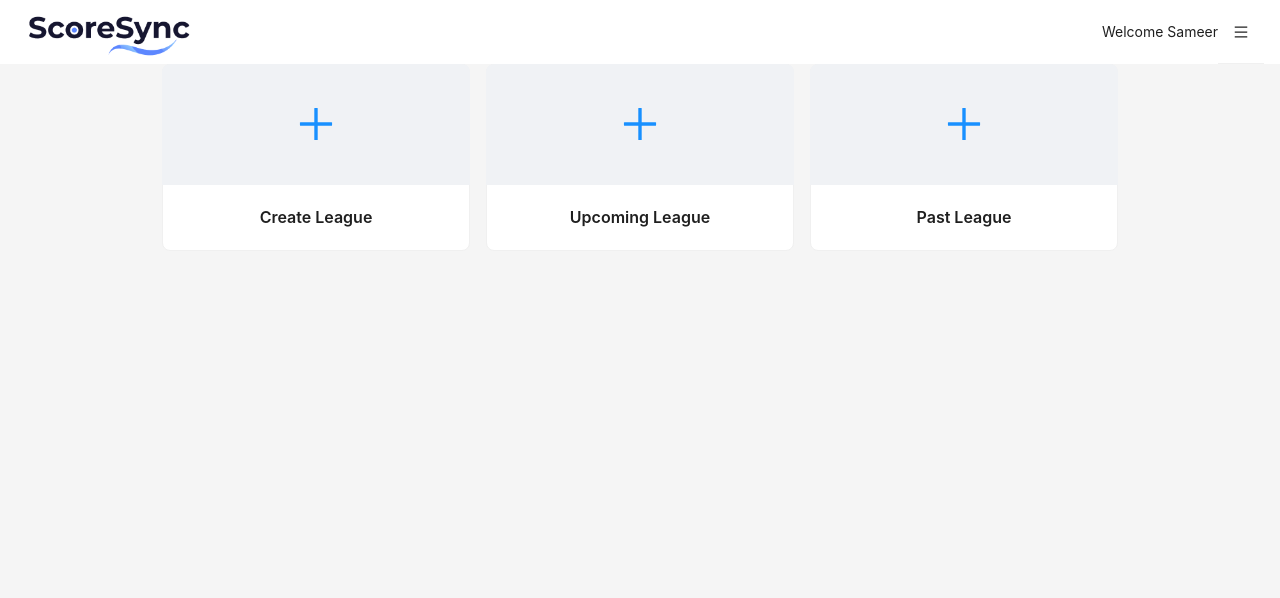
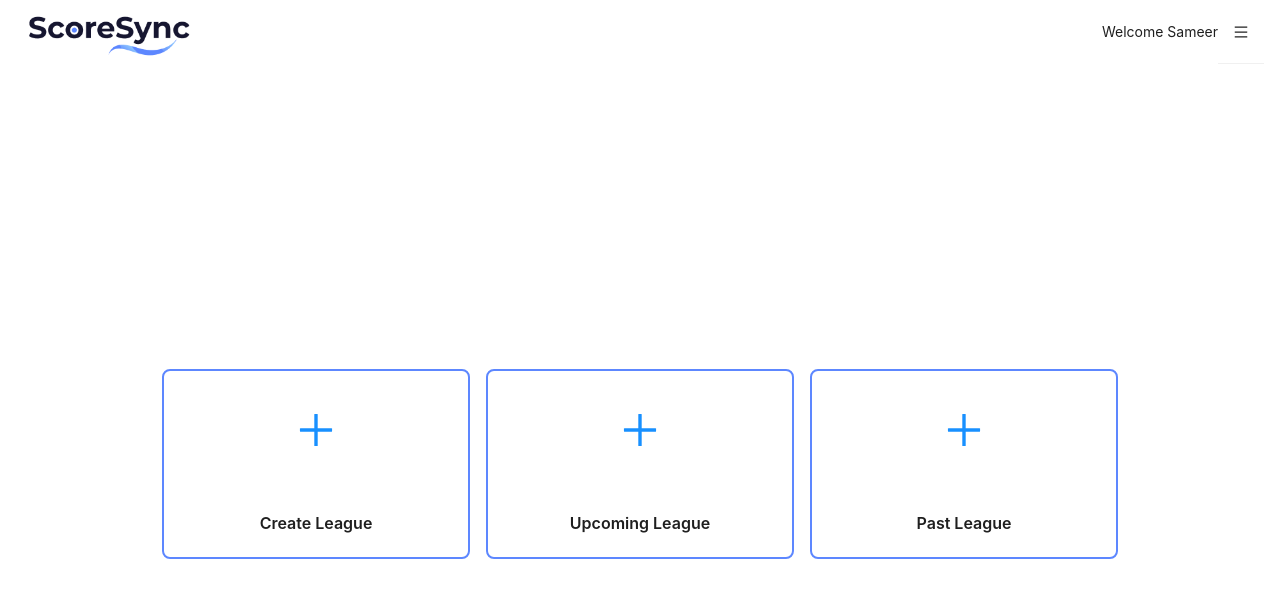
Before and after one commit to score-sync/scoresync, a React (Vite) app: page / in a window 1280 px wide. Shown: the top 598 px of the page. Built offline with nearby package versions, Linux system fonts and the light colour scheme.

Commit message:
fix: :bug: multiple changes

```diff
--- a/src/App.tsx
+++ b/src/App.tsx
@@ -8,7 +8,7 @@ function App() {
   return (
     <QueryClientProvider client={queryClient}>
       <Flex gap="middle" wrap>
-        <Layout>
+        <Layout style={{ minHeight: '100vh' }}>
           <Content>
             <AppRouter />
           </Content>
--- a/src/components/AddPanel/AddPanel.tsx
+++ b/src/components/AddPanel/AddPanel.tsx
@@ -1,62 +1,38 @@
-import { Card, Row, Col, Layout } from 'antd';
-import { PlusOutlined } from '@ant-design/icons';
+import { Row, Col, Layout } from 'antd';
 import { useNavigate } from 'react-router-dom';
 import { RoutePath } from '../Router/types';
+import { PanelCard } from './PanelCard';
 
 const { Content } = Layout;
 
 const AddPanel = () => {
   const navigate = useNavigate();
   return (
-    <Content>
-      <Row justify="center" gutter={16} style={{ minHeight: '100vh' }}>
+    <Content style={{ alignContent: 'center' }}>
+      <Row justify="center" align="middle" gutter={16} style={{ height: '100vh', background: '#fff' }}>
         <Col span={6}>
-          <Card
-            hoverable
-            style={{ textAlign: 'center' }}
-            cover={
-              <div style={{ padding: '40px 0', backgroundColor: '#f0f2f5' }}>
-                <PlusOutlined style={{ fontSize: '40px', color: '#1890ff' }} />
-              </div>
-            }
-            onClick={() => {
+          <PanelCard
+            title="Create League"
+            navigate={() => {
               navigate(RoutePath.CREATE_LEAGUE);
             }}
-          >
-            <Card.Meta title="Create League" />
-          </Card>
+          />
         </Col>
         <Col span={6}>
-          <Card
-            hoverable
-            style={{ textAlign: 'center' }}
-            cover={
-              <div style={{ padding: '40px 0', backgroundColor: '#f0f2f5' }}>
-                <PlusOutlined style={{ fontSize: '40px', color: '#1890ff' }} />
-              </div>
-            }
-            onClick={() => {
+          <PanelCard
+            title="Upcoming League"
+            navigate={() => {
               navigate(RoutePath.UPCOMING_LEAGUE);
             }}
-          >
-            <Card.Meta title="Upcoming League" />
-          </Card>
+          />
         </Col>
         <Col span={6}>
-          <Card
-            hoverable
-            style={{ textAlign: 'center' }}
-            cover={
-              <div style={{ padding: '40px 0', backgroundColor: '#f0f2f5' }}>
-                <PlusOutlined style={{ fontSize: '40px', color: '#1890ff' }} />
-              </div>
-            }
-            onClick={() => {
+          <PanelCard
+            title="Past League"
+            navigate={() => {
               navigate(RoutePath.PAST_LEAGUE);
             }}
-          >
-            <Card.Meta title="Past League" />
-          </Card>
+          />
         </Col>
       </Row>
     </Content>
--- /dev/null
+++ b/src/components/AddPanel/PanelCard.tsx
@@ -0,0 +1,22 @@
+import { Card } from 'antd';
+import { PlusOutlined } from '@ant-design/icons';
+import { BLUE } from '../../utilities/Constant';
+
+export const PanelCard = ({ navigate, title }: { navigate: () => void; title: string }) => {
+  return (
+    <Card
+      hoverable
+      style={{ textAlign: 'center', border: `2px solid ${BLUE}` }}
+      cover={
+        <div style={{ padding: '40px 0', border: `2px 0px 0px 0px solid ${BLUE}`, borderRadius: '10px' }}>
+          <div>
+            <PlusOutlined style={{ fontSize: '40px', color: '#1890ff' }} />
+          </div>
+        </div>
+      }
+      onClick={navigate}
+    >
+      <Card.Meta title={title} />
+    </Card>
+  );
+};
--- a/src/components/Router/AppRouter.tsx
+++ b/src/components/Router/AppRouter.tsx
@@ -2,6 +2,7 @@ import { BrowserRouter, Routes, Route } from 'react-router-dom';
 import AddPanel from '../AddPanel/AddPanel';
 import { WrapComponent } from './WrapComponent';
 import { RoutePath } from './types';
+import LoginPage from '../../pages/Login';
 
 export const AppRouter = () => {
   return (
@@ -16,6 +17,7 @@ export const AppRouter = () => {
               </WrapComponent>
             }
           />
+          <Route path={RoutePath.LOGIN} element={<LoginPage></LoginPage>} />
           <Route
             path={RoutePath.CREATE_LEAGUE}
             element={
--- a/src/components/Router/types.ts
+++ b/src/components/Router/types.ts
@@ -3,4 +3,5 @@ export enum RoutePath {
   CREATE_LEAGUE = 'create-league',
   UPCOMING_LEAGUE = 'upcoming-league',
   PAST_LEAGUE = 'past-league',
+  LOGIN = 'login',
 }
--- /dev/null
+++ b/src/pages/Login/index.tsx
@@ -0,0 +1,104 @@
+// import { Row, Layout } from 'antd';
+
+// const { Content } = Layout;
+
+// export const Login = () => {
+//   return (
+//     <Content style={{ alignContent: 'center' }}>
+//       <Row justify="center" align="middle" gutter={16} style={{ height: '100vh', background: '#fff' }}>
+
+//       </Row>
+//     </Content>
+//   );
+// };
+
+import { Form, Input, Button, Checkbox, Typography, Space } from 'antd';
+import { MailOutlined, LockOutlined } from '@ant-design/icons';
+// import login from './login.less';
+
+const { Title } = Typography;
+
+const LoginPage = () => {
+  const onFinish = () => {
+    console.log('Success:');
+  };
+
+  const onFinishFailed = () => {
+    console.log('Failed:');
+  };
+
+  return (
+    <div style={styles.container}>
+      <div style={styles.formContainer}>
+        <Title level={2} style={styles.title}>
+          Welcome
+        </Title>
+        <Form
+          name="login"
+          initialValues={{ remember: true }}
+          onFinish={onFinish}
+          onFinishFailed={onFinishFailed}
+          style={styles.form}
+        >
+          <Form.Item name="email" rules={[{ required: true, message: 'Please input your Email!' }]}>
+            <Input prefix={<MailOutlined />} placeholder="Email" />
+          </Form.Item>
+          <Form.Item name="password" rules={[{ required: true, message: 'Please input your Password!' }]}>
+            <Input.Password prefix={<LockOutlined />} placeholder="Password" />
+          </Form.Item>
+          <Form.Item name="remember" valuePropName="checked">
+            <Checkbox>Remember me</Checkbox>
+          </Form.Item>
+          <Form.Item>
+            <Button type="primary" htmlType="submit" style={styles.loginButton}>
+              Sign in
+            </Button>
+          </Form.Item>
+        </Form>
+        <Space style={styles.socialLogin}>
+          <div>Or continue with</div>
+          <Space size="large">
+            <Button shape="circle" icon={<i className="fab fa-facebook-f" />} />
+            <Button shape="circle" icon={<i className="fab fa-apple" />} />
+            <Button shape="circle" icon={<i className="fab fa-google" />} />
+          </Space>
+        </Space>
+      </div>
+    </div>
+  );
+};
+
+const styles = {
+  container: {
+    height: '100vh',
+    display: 'flex',
+    justifyContent: 'center',
+    alignItems: 'center',
+    background: '#f0f2f5',
+  },
+  formContainer: {
+    padding: '40px',
+    background: '#fff',
+    borderRadius: '8px',
+    boxShadow: '0 4px 8px rgba(0, 0, 0, 0.1)',
+  },
+  title: {
+    textAlign: 'center',
+    marginBottom: '24px',
+    color: '#595959',
+  },
+  form: {
+    maxWidth: '300px',
+  },
+  loginButton: {
+    width: '100%',
+    background: 'linear-gradient(to right, #6a11cb, #2575fc)',
+    borderColor: 'transparent',
+  },
+  socialLogin: {
+    textAlign: 'center',
+    marginTop: '20px',
+  },
+};
+
+export default LoginPage;
--- /dev/null
+++ b/src/pages/Login/login.less
@@ -0,0 +1,5 @@
+.title {
+  color: @heading-color;
+  font-weight: 600;
+  margin-bottom: 16px;
+}
--- /dev/null
+++ b/src/utilities/Constant.ts
@@ -0,0 +1,2 @@
+export const BLUE = '#5D87FF';
+export const LIGHT_BLUE = '#ECF2FF';
```
